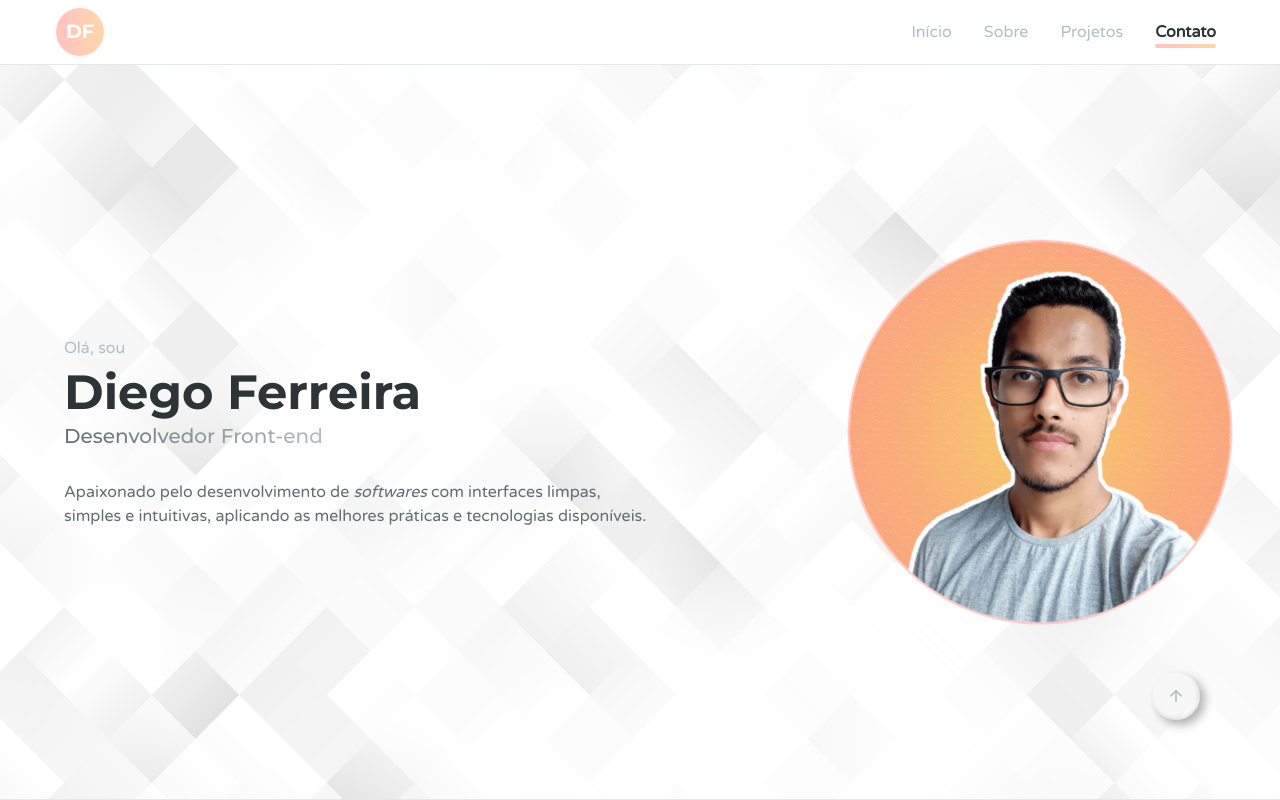
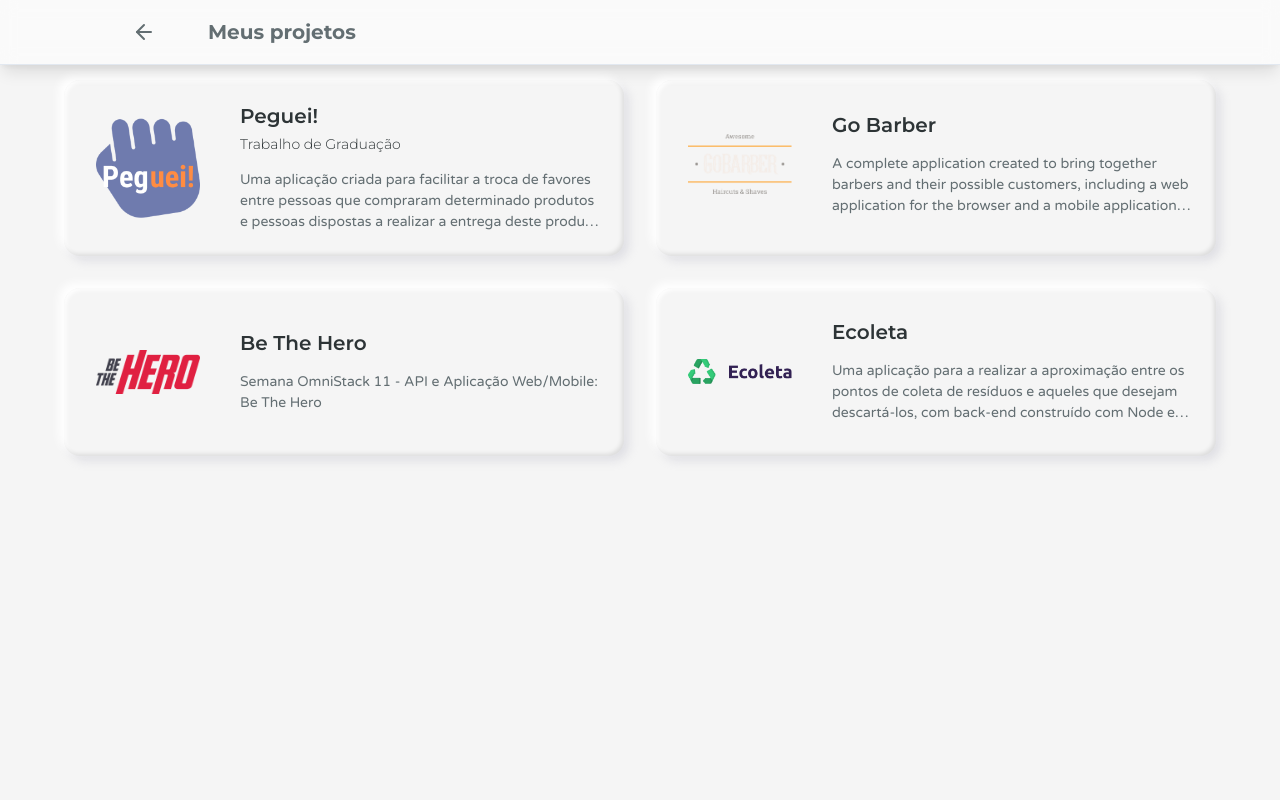
Before and after one commit to diegods-ferreira/diegods-ferreira.github.io, a React (Vite) app: page / in a window 1280 px wide. Shown: the top 800 px of the page. Built offline with nearby package versions, Linux system fonts and the light colour scheme.

Commit message:
Created ProjectsList page

```diff
--- a/src/App.tsx
+++ b/src/App.tsx
@@ -5,6 +5,7 @@ import { QueryClient, QueryClientProvider } from '@tanstack/react-query';
 import { theme } from './styles/theme';
 
 import { HomePage } from './pages/home/home.page';
+import { ProjectsList } from './pages/projects-list.page';
 
 const queryClient = new QueryClient({
   defaultOptions: {
@@ -20,7 +21,7 @@ export const App: React.FC = () => {
   return (
     <ChakraProvider theme={theme}>
       <QueryClientProvider client={queryClient}>
-        <HomePage />
+        <ProjectsList />
       </QueryClientProvider>
     </ChakraProvider>
   );
--- a/src/components/projects/project-card.component.tsx
+++ b/src/components/projects/project-card.component.tsx
@@ -1,32 +1,49 @@
 import React from 'react';
+import { MotionStyle, TargetAndTransition, VariantLabels } from 'framer-motion';
 import { Avatar, Center, Heading, Image, SlideFade, Stack, Text, VStack } from '@chakra-ui/react';
 
 import { Project } from '../../constants/projects.constant';
+
+const defaultContainerStyle: MotionStyle = {
+  borderRadius: '16px',
+  boxShadow:
+    '-5px -5px 10px rgba(255, 255, 255, .2), 5px 5px 10px rgba(0, 0, 0, 0.2), inset -2px -2px 4px rgba(0, 0, 0, 0.1), inset 2px 2px 4px rgba(255, 255, 255, 0.2)'
+};
+
+const defaultContainerStyleWhileHover: VariantLabels | TargetAndTransition = {
+  scale: 1.05,
+  boxShadow:
+    '-5px -5px 15px rgba(255, 255, 255, .25), 5px 5px 15px rgba(0, 0, 0, 0.3), inset -2px -2px 4px rgba(0, 0, 0, 0.15), inset 2px 2px 4px rgba(255, 255, 255, .25)'
+};
+
+const defaultContainerStyleWhileTap: VariantLabels | TargetAndTransition = {
+  boxShadow: 'inset 6px 6px 10px 0 rgba(0, 0, 0, 0.2), inset -6px -6px 10px 0 rgba(255, 255, 255, .2)'
+};
 
 interface ProjectCardProps {
   project: Project;
   inView?: boolean;
   delay?: number;
+  containerStyle?: MotionStyle;
+  containerStyleWhileHover?: VariantLabels | TargetAndTransition;
+  containerStyleWhileTap?: VariantLabels | TargetAndTransition;
 }
 
-export const ProjectCard: React.FC<ProjectCardProps> = ({ project, inView = false, delay = 0 }) => {
+export const ProjectCard: React.FC<ProjectCardProps> = ({
+  project,
+  inView = false,
+  delay = 0,
+  containerStyle = defaultContainerStyle,
+  containerStyleWhileHover = defaultContainerStyleWhileHover,
+  containerStyleWhileTap = defaultContainerStyleWhileTap
+}) => {
   return (
     <SlideFade
       in={inView}
       transition={{ enter: { duration: 0.5, delay } }}
-      style={{
-        borderRadius: '16px',
-        boxShadow:
-          '-5px -5px 10px rgba(255, 255, 255, .2), 5px 5px 10px rgba(0, 0, 0, 0.2), inset -2px -2px 4px rgba(0, 0, 0, 0.1), inset 2px 2px 4px rgba(255, 255, 255, 0.2)'
-      }}
-      whileHover={{
-        scale: 1.05,
-        boxShadow:
-          '-5px -5px 15px rgba(255, 255, 255, .25), 5px 5px 15px rgba(0, 0, 0, 0.3), inset -2px -2px 4px rgba(0, 0, 0, 0.15), inset 2px 2px 4px rgba(255, 255, 255, .25)'
-      }}
-      whileTap={{
-        boxShadow: 'inset 6px 6px 10px 0 rgba(0, 0, 0, 0.2), inset -6px -6px 10px 0 rgba(255, 255, 255, .2)'
-      }}
+      style={containerStyle}
+      whileHover={containerStyleWhileHover}
+      whileTap={containerStyleWhileTap}
     >
       <Stack
         direction={{ base: 'column', md: 'row' }}
@@ -34,8 +51,8 @@ export const ProjectCard: React.FC<ProjectCardProps> = ({ project, inView = fals
         borderRadius="16px"
         borderColor="textTertiary.600"
         p="24px"
+        cursor="pointer"
         spacing={{ base: '16px', md: '32px' }}
-        cursor="pointer"
       >
         <Center boxSize={{ base: '96px', md: '120px' }} borderRadius="16px" p="8px">
           {project.logo ? (
--- /dev/null
+++ b/src/pages/projects-list.page.tsx
@@ -0,0 +1,69 @@
+import React from 'react';
+import { FiArrowLeft } from 'react-icons/fi';
+import { Heading, HStack, IconButton, SimpleGrid, Tooltip, VStack } from '@chakra-ui/react';
+
+import { ProjectCard } from '../components/projects/project-card.component';
+
+import { projects } from '../constants/projects.constant';
+
+export const ProjectsList: React.FC = () => {
+  return (
+    <VStack minH="100vh" bgColor="whitesmoke" spacing={{ base: '32px', md: '40px' }}>
+      <HStack
+        as="nav"
+        w="100%"
+        h="65px"
+        px={{ base: '8px', md: '120px' }}
+        borderBottom="1px"
+        borderStyle="solid"
+        borderColor="gray.200"
+        pos="fixed"
+        top="0"
+        bgColor="rgba(255, 255, 255, 0.5)"
+        transition="0.5s"
+        backdropFilter="blur(8px)"
+        zIndex="10"
+        spacing={{ base: '16px', md: '40px' }}
+        boxShadow="lg"
+      >
+        <Tooltip label="Voltar à página inicial" hasArrow>
+          <IconButton
+            icon={<FiArrowLeft size={24} />}
+            aria-label="Go back button"
+            variant="ghost"
+            bgColor="transparent"
+            color="textSecondary.500"
+            size={{ base: 'md', md: 'lg' }}
+            px="0 !important"
+            isRound
+          />
+        </Tooltip>
+
+        <Heading size="md" color="textSecondary.500">
+          Meus projetos
+        </Heading>
+      </HStack>
+
+      <VStack maxW="1200px" w="100%" pt="65px" px="24px" py={{ base: '64px', md: '80px' }}>
+        <SimpleGrid w="100%" columns={{ base: 1, md: 2 }} gap="32px">
+          {projects.map((project, index) => (
+            <ProjectCard
+              key={project.title}
+              project={project}
+              inView
+              delay={0.2 * (index + 1)}
+              containerStyle={{
+                borderRadius: '16px',
+                boxShadow:
+                  '-5px -5px 10px #FFFFFF, 5px 5px 10px rgba(174, 174, 192, 0.3), inset -2px -2px 4px rgba(0, 0, 0, 0.1), inset 2px 2px 4px #FFFFFF'
+              }}
+              containerStyleWhileTap={{
+                boxShadow: 'inset 6px 6px 10px 0 rgba(0, 0, 0, 0.15), inset -6px -6px 10px 0 #FFFFFF'
+              }}
+            />
+          ))}
+        </SimpleGrid>
+      </VStack>
+    </VStack>
+  );
+};
```
